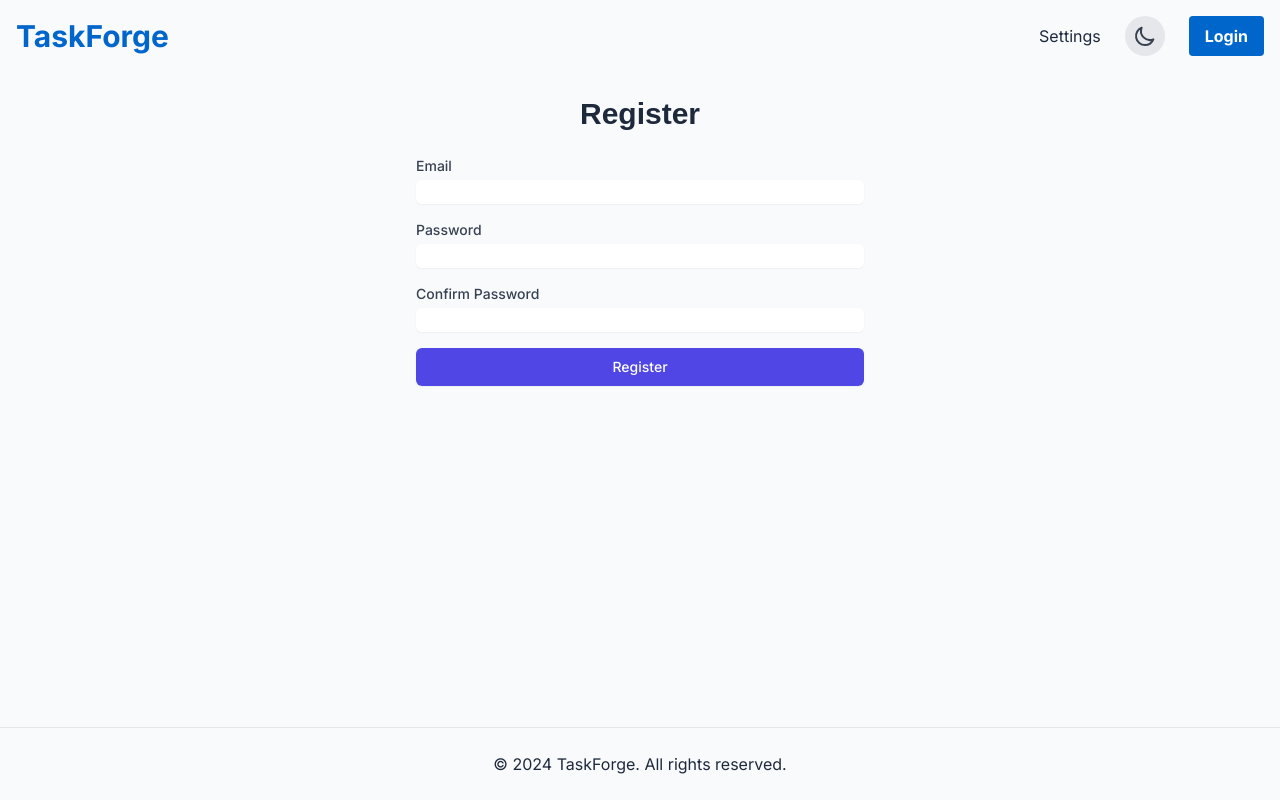
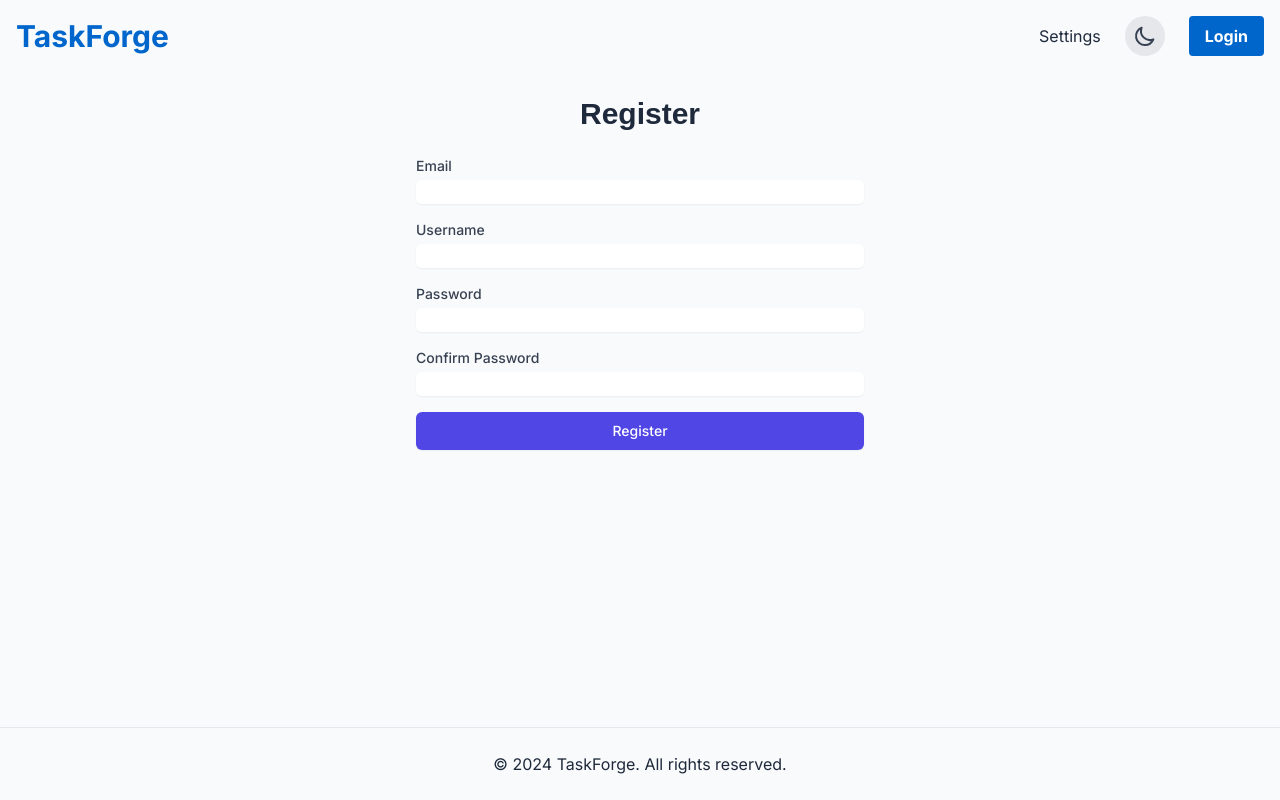
Before and after one commit to sage9705/taskforge, a Next.js app: page /register in a window 1280 px wide. Built offline with nearby package versions, Linux system fonts and the light colour scheme; no server answers; a web font is replaced by a local one.

Commit message:
Update RegisterForm to include username field and redirect to login page after registration

```diff
--- a/components/auth/RegisterForm.tsx
+++ b/components/auth/RegisterForm.tsx
@@ -2,14 +2,14 @@ import React, { useState } from 'react';
 import { useDispatch } from 'react-redux';
 import { register } from '../../store/slices/authSlice';
 import { useRouter } from 'next/router';
-import { createUser, findUserByEmail } from '../../utils/userStorage';
+import { createUser, findUserByEmail, findUserByUsername } from '../../utils/userStorage';
 
 const RegisterForm: React.FC = () => {
   const [email, setEmail] = useState('');
+  const [username, setUsername] = useState('');
   const [password, setPassword] = useState('');
   const [confirmPassword, setConfirmPassword] = useState('');
   const [error, setError] = useState('');
-  const dispatch = useDispatch();
   const router = useRouter();
 
   const handleSubmit = async (e: React.FormEvent) => {
@@ -22,15 +22,20 @@ const RegisterForm: React.FC = () => {
     }
 
     try {
-      const existingUser = await findUserByEmail(email);
-      if (existingUser) {
+      const existingEmail = await findUserByEmail(email);
+      if (existingEmail) {
         setError('Email already in use');
         return;
       }
 
-      const newUser = await createUser(email, password);
-      dispatch(register(newUser.email));
-      router.push('/dashboard');
+      const existingUsername = await findUserByUsername(username);
+      if (existingUsername) {
+        setError('Username already taken');
+        return;
+      }
+
+      await createUser(email, username, password);
+      router.push('/login?registered=true');
     } catch (err) {
       setError('Registration failed. Please try again.');
     }
@@ -48,6 +53,19 @@ const RegisterForm: React.FC = () => {
           id="email"
           value={email}
           onChange={(e) => setEmail(e.target.value)}
+          required
+          className="mt-1 block w-full rounded-md border-gray-300 shadow-sm focus:border-indigo-300 focus:ring focus:ring-indigo-200 focus:ring-opacity-50"
+        />
+      </div>
+      <div>
+        <label htmlFor="username" className="block text-sm font-medium text-gray-700">
+          Username
+        </label>
+        <input
+          type="text"
+          id="username"
+          value={username}
+          onChange={(e) => setUsername(e.target.value)}
           required
           className="mt-1 block w-full rounded-md border-gray-300 shadow-sm focus:border-indigo-300 focus:ring focus:ring-indigo-200 focus:ring-opacity-50"
         />
```
